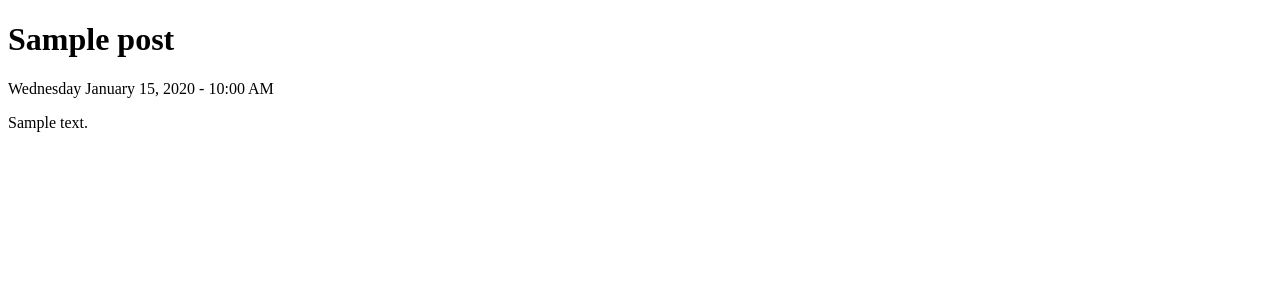
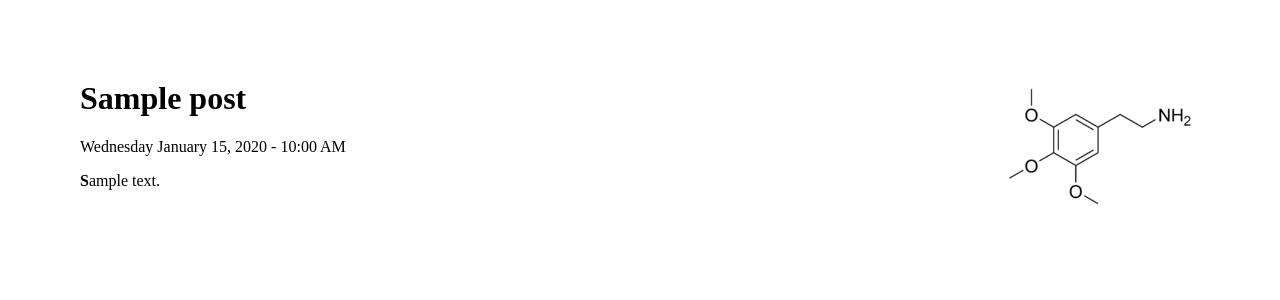
Before and after one commit to Kobold/bmblog, a Django app: template posts/templates/main.html in a window 1280 px wide. Shown: the top 300 px of the page. Run offline with Django 3.2, Linux system fonts and the light colour scheme; the template is opened without the code that fills it: most values are stand-ins (such as "Sample title", 1, 10 or a date in 2020).

Commit message:
Updated styling and added logo.

```diff
--- a/posts/templates/main.html
+++ b/posts/templates/main.html
@@ -7,14 +7,31 @@
 <head>
 	<meta http-equiv="Content-Type" content="text/html; charset=utf-8">
 	<title>Booze and Mescaline</title>
+	<style type="text/css">
+body {
+	margin: 5em 5em 5em 5em;
+}
+#logo {
+	float: right;
+}
+#posts {
+	width: 40em;
+}
+.post:first-letter {
+	font-weight: bold;
+}
+	</style>
 </head>
 <body>
 
+<img id="logo" src="/static/mescaline.png" alt="mescaline"/>
+<div id="posts">
 {% for post in posts %}
 	<h1>{{ post.title }}</h1>
 	<p>{{ post.date|date:"l F j, Y - g:i A" }}</p>
-	{{ post.text|markdown }}
+	<div class="post">{{ post.text|markdown }}</div>
 {% endfor %}
+</div>
 
 </body>
 </html>
--- a/urls.py
+++ b/urls.py
@@ -4,4 +4,5 @@ urlpatterns = patterns('',
     (r'^$', 'posts.views.main'),
 
     (r'^admin/', include('django.contrib.admin.urls')),
+    (r'^static/(?P<path>.*)$', 'django.views.static.serve', {'document_root': '/Users/kobold/bmblog/static'}),
 )
```
Also changed, not shown: static/mescaline.png (added).
